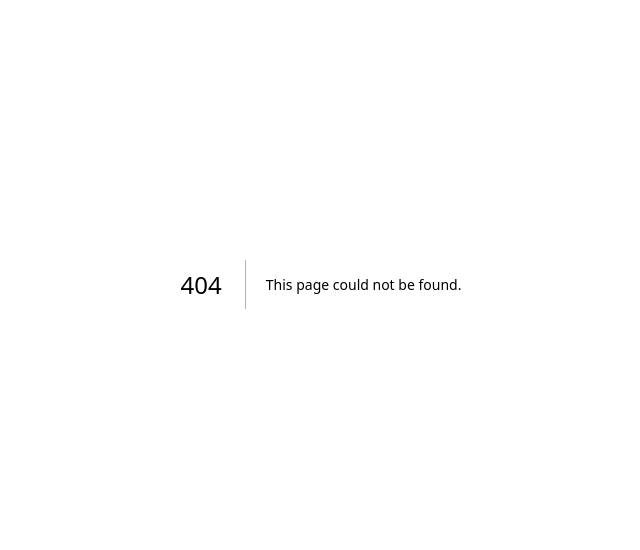
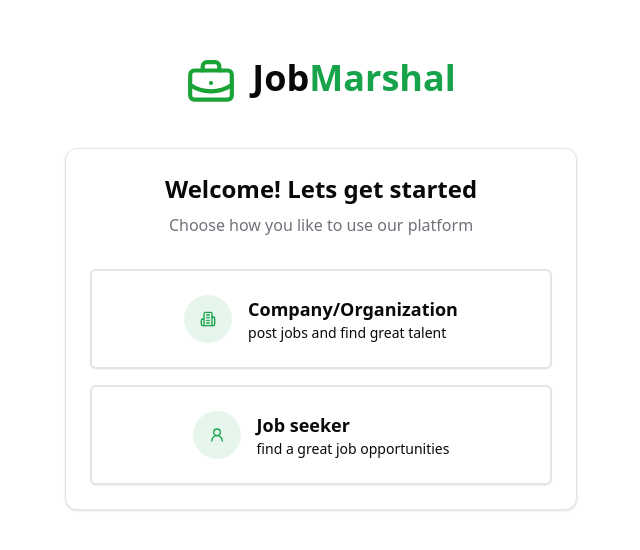
Before and after one commit to Ashe-bin/job-board-project, a Next.js app: page /onboarding in a window 1280 px wide. Before the commit this address had no page. Shown: the part 116-666 px from the top of the page, without its empty margins (319-959 px from the left). Built offline with nearby package versions, Linux system fonts and the light colour scheme.

Commit message:
set up onboarding userTypeSelectionFrom

```diff
--- /dev/null
+++ b/app/onboarding/page.tsx
@@ -0,0 +1,11 @@
+import { OnboardingForm } from "@/components/forms/onboardingForm/OnboardingForm";
+
+const OnBoardingPage = () => {
+  return (
+    <div className="min-h-screen w-screen flex flex-col items-center justify-center py-10">
+      <OnboardingForm />
+    </div>
+  );
+};
+
+export default OnBoardingPage;
--- /dev/null
+++ b/components/forms/onboardingForm/CompanyForm.tsx
@@ -0,0 +1,5 @@
+import React from "react";
+
+export const CompanyForm = () => {
+  return <div>CompanyForm</div>;
+};
--- /dev/null
+++ b/components/forms/onboardingForm/OnboardingForm.tsx
@@ -0,0 +1,46 @@
+"use client";
+import { LogoIcon } from "@/components/icons/icons";
+import { Card, CardContent } from "@/components/ui/card";
+import React, { useState } from "react";
+import { UserSelectionForm } from "./UserSelectionForm";
+import { CompanyForm } from "./CompanyForm";
+
+type UserType = "company" | "jobSeeker" | null;
+
+export const OnboardingForm = () => {
+  const [step, setStep] = useState(1);
+  const [userType, setUserType] = useState<UserType>(null);
+
+  const handleUserTypeSelection = (type: UserType) => {
+    setUserType(type);
+    setStep(2);
+  };
+  const renderStep = () => {
+    switch (step) {
+      case 1:
+        return <UserSelectionForm onSelect={handleUserTypeSelection} />;
+      case 2:
+        return userType === "company" ? (
+          <CompanyForm />
+        ) : (
+          <p>user is a job seeker</p>
+        );
+      default:
+        return null;
+    }
+  };
+
+  return (
+    <>
+      <div className="flex   justify-center gap-4 mb-10">
+        <LogoIcon width={50} height={50} />
+        <h1 className="text-4xl font-bold">
+          Job<span className="text-primary">Marshal</span>
+        </h1>
+      </div>
+      <Card className="max-w-lg w-full">
+        <CardContent className="p-6">{renderStep()}</CardContent>
+      </Card>
+    </>
+  );
+};
--- /dev/null
+++ b/components/forms/onboardingForm/UserSelectionForm.tsx
@@ -0,0 +1,50 @@
+import { Button } from "@/components/ui/button";
+import { Building2, UserRound } from "lucide-react";
+import React from "react";
+
+type UserType = "company" | "jobSeeker";
+
+interface UserSelectionFormProps {
+  onSelect: (type: UserType) => void;
+}
+
+export const UserSelectionForm = ({ onSelect }: UserSelectionFormProps) => {
+  return (
+    <div className="space-y-8">
+      <div className="text-center space-y-2">
+        <h2 className="text-2xl font-bold">Welcome! Lets get started</h2>
+        <p className="text-muted-foreground">
+          Choose how you like to use our platform
+        </p>
+      </div>
+      <div className="grid gap-4">
+        <Button
+          variant={"outline"}
+          className="w-full h-auto p-6 items-center gap-4 border-2 transition-all duration-200 hover:border-primary hover:bg-primary/5"
+          onClick={() => onSelect("company")}
+        >
+          <div className="size-12 rounded-full bg-primary/10 flex items-center justify-center">
+            <Building2 className="size-6 text-primary" />
+          </div>
+          <div className="text-left">
+            <h3 className="font-semibold text-lg">Company/Organization</h3>
+            <p>post jobs and find great talent</p>
+          </div>
+        </Button>{" "}
+        <Button
+          variant={"outline"}
+          className="w-full h-auto p-6 items-center gap-4 border-2 transition-all duration-200 hover:border-primary hover:bg-primary/5"
+          onClick={() => onSelect("jobSeeker")}
+        >
+          <div className="size-12 rounded-full bg-primary/10 flex items-center justify-center">
+            <UserRound className="size-6 text-primary" />
+          </div>
+          <div className="text-left">
+            <h3 className="font-semibold text-lg">Job seeker</h3>
+            <p>find a great job opportunities</p>
+          </div>
+        </Button>
+      </div>
+    </div>
+  );
+};
```
